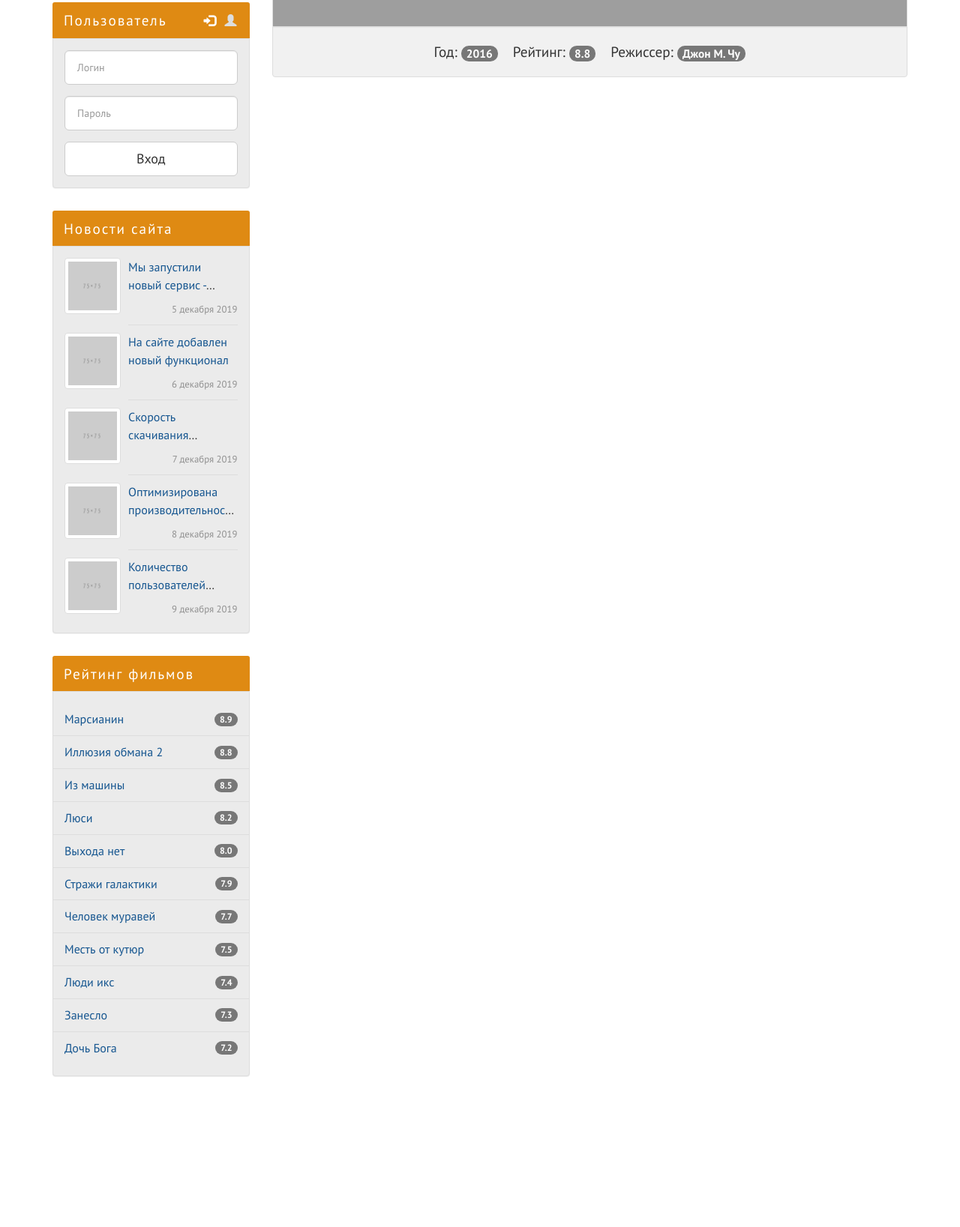
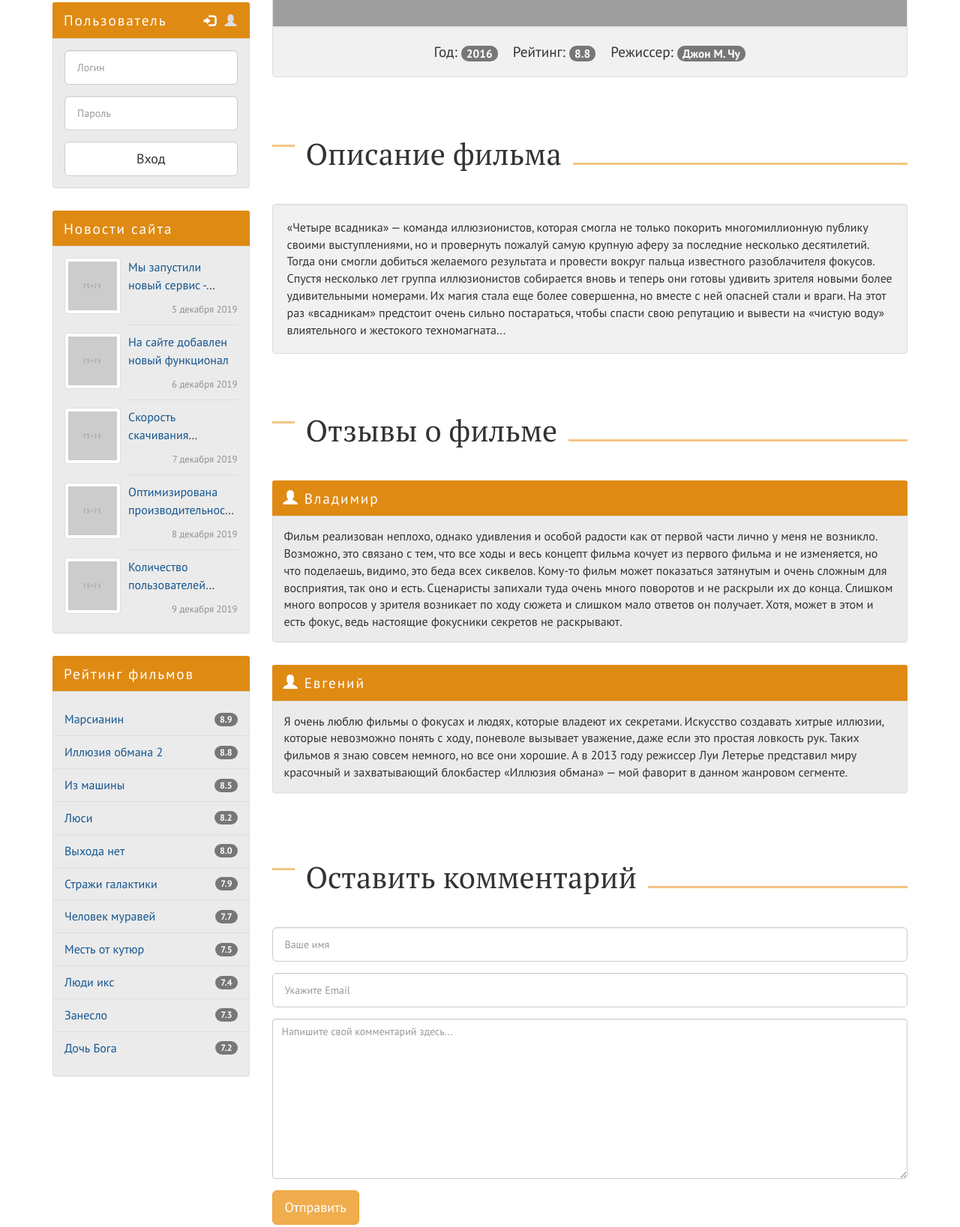
Before and after one commit to siniavskiialexandr/kinozal-temp, a website: page page.html in a window 1280 px wide. Shown: the part 980-2617 px from the top of the page at 75% size. Before the commit the page ends 2496 px from the top, so only its background shows below. Drawn offline with Linux system fonts and the light colour scheme; grey boxes are pictures that could not be loaded.

Commit message:
Добавлены section:film-description,film-commens,film-comment-form

```diff
--- a/page.html
+++ b/page.html
@@ -139,6 +139,60 @@
           <span class="film-info__wrapper">Рейтинг: <span class="film-info__badge badge">8.8</span></span>
           <span class="film-info__wrapper">Режиссер: <span class="film-info__badge badge">Джон М. Чу</span></span>
         </div>
+      </section>
+
+      <section class="film-description">
+        <h2>Описание фильма</h2>
+        <div class="well">
+          «Четыре всадника» — команда иллюзионистов, которая смогла не только покорить многомиллионную публику своими
+          выступлениями, но и провернуть пожалуй самую крупную аферу за последние несколько десятилетий. Тогда они
+          смогли добиться желаемого результата и провести вокруг пальца известного разоблачителя фокусов. Спустя
+          несколько лет группа иллюзионистов собирается вновь и теперь они готовы удивить зрителя новыми более
+          удивительными номерами. Их магия стала еще более совершенна, но вместе с ней опасней стали и враги. На этот
+          раз «всадникам» предстоит очень сильно постараться, чтобы спасти свою репутацию и вывести на «чистую воду»
+          влиятельного и жестокого техномагната...
+        </div>
+      </section>
+
+      <section class="film-comments">
+        <h2>Отзывы о фильме</h2>
+        <div class="panel panel-info">
+          <div class="panel-heading"><span class="glyphicon glyphicon-user"></span> <span>Владимир</span></div>
+          <div class="panel-body">
+            Фильм реализован неплохо, однако удивления и особой радости как от первой части лично у меня не возникло.
+            Возможно, это связано с тем, что все ходы и весь концепт фильма кочует из первого фильма и не изменяется,
+            но что поделаешь, видимо, это беда всех сиквелов. Кому-то фильм может показаться затянутым и очень сложным
+            для восприятия, так оно и есть. Сценаристы запихали туда очень много поворотов и не раскрыли их до конца.
+            Слишком много вопросов у зрителя возникает по ходу сюжета и слишком мало ответов он получает. Хотя, может
+            в этом и есть фокус, ведь настоящие фокусники секретов не раскрывают.
+          </div>
+        </div>
+        <div class="panel panel-info">
+          <div class="panel-heading"><span class="glyphicon glyphicon-user"></span> <span>Евгений</span></div>
+          <div class="panel-body">
+            Я очень люблю фильмы о фокусах и людях, которые владеют их секретами. Искусство создавать хитрые иллюзии,
+            которые невозможно понять с ходу, поневоле вызывает уважение, даже если это простая ловкость рук. Таких
+            фильмов я знаю совсем немного, но все они хорошие. А в 2013 году режиссер Луи Летерье представил миру
+            красочный и захватывающий блокбастер «Иллюзия обмана» — мой фаворит в данном жанровом сегменте.
+          </div>
+        </div>
+
+      </section>
+
+      <section class="film-comment-form">
+        <h2>Оставить комментарий</h2>
+        <form>
+          <div class="form-group">
+            <input type="text" class="form-control input-lg" placeholder="Ваше имя">
+          </div>
+          <div class="form-group">
+            <input type="email" class="form-control input-lg" placeholder="Укажите Email">
+          </div>
+          <div class="form-group">
+            <textarea class="form-control" placeholder="Напишите свой комментарий здесь..." rows="10"></textarea>
+          </div>
+          <button type="submit" class="film-comment-form__button btn btn-lg btn-warning">Отправить</button>
+        </form>
       </section>
 
      </main>
```
